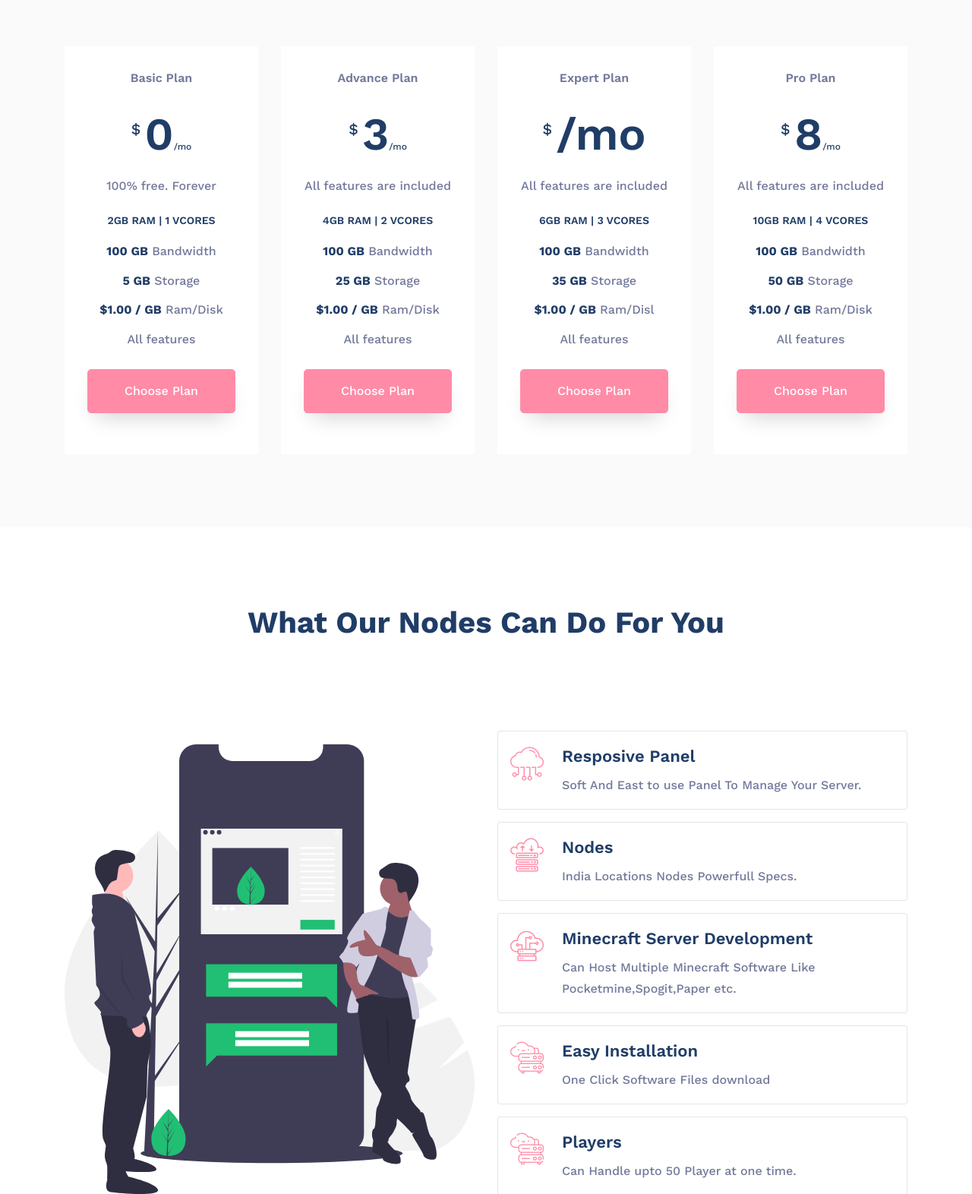
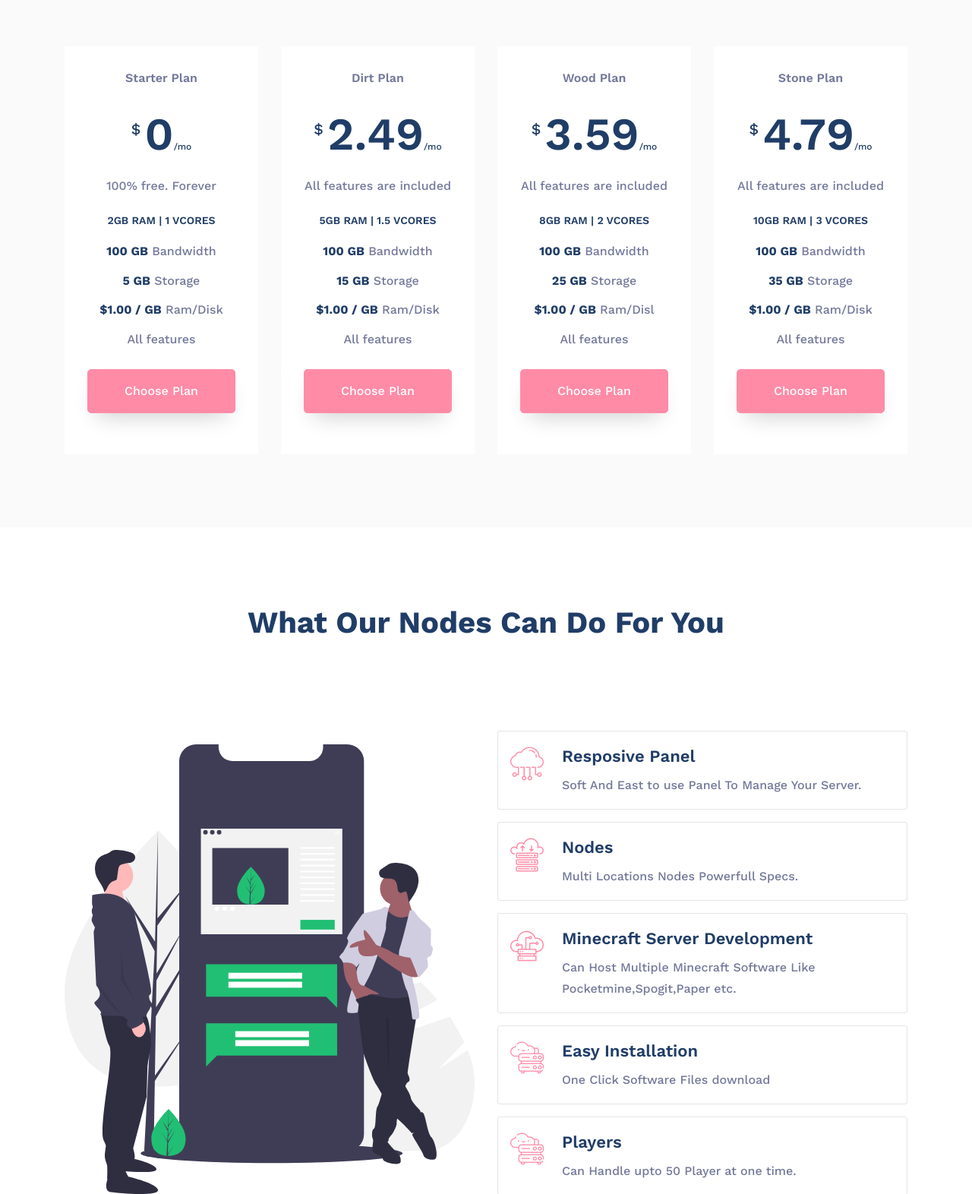
Before and after one commit to melonnodes/melonnodes.github.io, a plain HTML site: page pricing.html in a window 1280 px wide. Shown: the part 683-2255 px from the top of the page at 76% size. Drawn offline with nearby package versions, Linux system fonts and the light colour scheme; some packages are replaced by stand-ins of ours; no server answers; files whose address does not match are found by name.

Commit message:
Update pricing.html

```diff
--- a/pricing.html
+++ b/pricing.html
@@ -1,7 +1,7 @@
 <!DOCTYPE html>
 <html lang="en">
   <head>
-    <title>Lunar Hostings</title>
+    <title>MelonNodes</title>
     <link rel="icon" type="image/x-icon" href="/images/favicon.ico">
     <meta charset="utf-8">
     <meta name="viewport" content="width=device-width, initial-scale=1, shrink-to-fit=no">
@@ -32,8 +32,7 @@
 			<li class="nav-item"><a href="index.html" class="nav-link">Home</a></li>
 			<li class="nav-item active"><a href="about.html" class="nav-link">About Us</a></li>
 			<li class="nav-item"><a href="pricing.html" class="nav-link">Pricing</a></li>
-			<li class="nav-item"><a href="contact.html" class="nav-link">Contact</a></li>
-			<li class="nav-item cta"><a href="https://client.lunarhostings.com" class="nav-link"><span>Get started</span></a></li>
+			<li class="nav-item cta"><a href="https://client.melonnodes.com" class="nav-link"><span>Get started</span></a></li>
 		  </ul>
 		</div>
 	  </div>
@@ -63,7 +62,7 @@
 	        <div class="col-lg-3 col-md-6 ftco-animate">
 	          <div class="block-7">
 	            <div class="text-center">
-		            <h2 class="heading">Basic Plan</h2>
+		            <h2 class="heading">Starter Plan</h2>
 		            <span class="price"><sup>$</sup> <span class="number">0<small class="per">/mo</small></span>
 		            <span class="excerpt d-block">100% free. Forever</span>
 		            <h3 class="heading-2 mb-3">2GB Ram | 1 vCores</h3>
@@ -81,14 +80,14 @@
 	        <div class="col-lg-3 col-md-6 ftco-animate">
 	          <div class="block-7">
 	            <div class="text-center">
-		            <h2 class="heading">Advance Plan</h2>
-		            <span class="price"><sup>$</sup> <span class="number">3<small class="per">/mo</small></span></span>
+		            <h2 class="heading">Dirt Plan</h2>
+		            <span class="price"><sup>$</sup> <span class="number">2.49<small class="per">/mo</small></span></span>
 		            <span class="excerpt d-block">All features are included</span>
-		            <h3 class="heading-2 mb-3">4GB Ram | 2 vCores</h3>
+		            <h3 class="heading-2 mb-3">5GB Ram | 1.5 vCores</h3>
 
 		            <ul class="pricing-text mb-4">
 		              <li><strong>100 GB</strong> Bandwidth</li>
-		              <li><strong>25 GB</strong> Storage</li>
+		              <li><strong>15 GB</strong> Storage</li>
 		              <li><strong>$1.00 / GB</strong> Ram/Disk</li>
 		              <li>All features</li>
 		            </ul>
@@ -99,14 +98,14 @@
 	        <div class="col-lg-3 col-md-6 ftco-animate">
 	          <div class="block-7">
 	            <div class="text-center">
-		            <h2 class="heading">Expert Plan</h2>
-		            <span class="price"><sup>$</sup> <span class="number"5<small class="per">/mo</small></span></span>
+		            <h2 class="heading">Wood Plan</h2>
+		            <span class="price"><sup>$</sup> <span class="number">3.59<small class="per">/mo</small></span></span>
 		            <span class="excerpt d-block">All features are included</span>
-		            <h3 class="heading-2 mb-3">6GB Ram | 3 vCores</h3>
+		            <h3 class="heading-2 mb-3">8GB Ram | 2 vCores</h3>
 
 		            <ul class="pricing-text mb-4">
 		              <li><strong>100 GB</strong> Bandwidth</li>
-		              <li><strong>35 GB</strong> Storage</li>
+		              <li><strong>25 GB</strong> Storage</li>
 		              <li><strong>$1.00 / GB</strong> Ram/Disl</li>
 		              <li>All features</li>
 		            </ul>
@@ -117,14 +116,14 @@
 	        <div class="col-lg-3 col-md-6 ftco-animate">
 	          <div class="block-7">
 	            <div class="text-center">
-		            <h2 class="heading">Pro Plan</h2>
-		            <span class="price"><sup>$</sup> <span class="number">8<small class="per">/mo</small></span></span>
+		            <h2 class="heading">Stone Plan</h2>
+		            <span class="price"><sup>$</sup> <span class="number">4.79<small class="per">/mo</small></span></span>
 		            <span class="excerpt d-block">All features are included</span>
-		            <h3 class="heading-2 mb-3">10GB Ram | 4 vCores</h3>
+		            <h3 class="heading-2 mb-3">10GB Ram | 3 vCores</h3>
 
 		            <ul class="pricing-text mb-4">
 		              <li><strong>100 GB</strong> Bandwidth</li>
-		              <li><strong>50 GB</strong> Storage</li>
+		              <li><strong>35 GB</strong> Storage</li>
 		              <li><strong>$1.00 / GB</strong> Ram/Disk</li>
 		              <li>All features</li>
 		            </ul>
@@ -167,7 +166,7 @@
 		            	</div>
 		              <div class="media-body pl-4">
 		                <h3 class="heading">Nodes</h3>
-		                <p class="mb-0">India Locations Nodes Powerfull Specs.</p>
+		                <p class="mb-0">Multi Locations Nodes Powerfull Specs.</p>
 		              </div>
 		            </div>
     					</div>
@@ -215,7 +214,7 @@
         <div class="row mb-5">
           <div class="col-md">
             <div class="ftco-footer-widget mb-4">
-              <h2 class="ftco-heading-2">Lunar Hostings</h2>
+              <h2 class="ftco-heading-2">Melonnodes</h2>
               <p>Freemium Minecraft server hosting provider. 24/7 | Lag Free | DDoS Protected | 99.9% Uptime.</p>
               <ul class="ftco-footer-social list-unstyled mb-0">
                 <li class="ftco-animate"><a href="#"><span class="fa fa-twitter"></span></a></li>
@@ -230,7 +229,6 @@
               <ul class="list-unstyled">
                 <li><a href="about.html" class="py-2 d-block">About</a></li>
                 <li><a href="pricing.html" class="py-2 d-block">Pricing</a></li>
-                <li><a href="contact.html" class="py-2 d-block">Contact</a></li>
               </ul>
             </div>
           </div>
@@ -238,8 +236,8 @@
              <div class="ftco-footer-widget mb-4">
               <h2 class="ftco-heading-2">Navigational</h2>
               <ul class="list-unstyled">
-                <li><a href="https://client.lunarhostings.com" class="py-2 d-block">Join Us</a></li>
-                <li><a href="https://discord.gg/Fa5mXPdw2r" class="py-2 d-block">Discord</a></li>
+                <li><a href="https://client.melonnodes.com" class="py-2 d-block">Join Us</a></li>
+                <li><a href="https://discord.gg/knwayheNMQ" class="py-2 d-block">Discord</a></li>
                 <li><a href="privacy.html" class="py-2 d-block">Privacy &amp; Policy</a></li>
                 <li><a href="terms.html" class="py-2 d-block">Terms &amp; Condition</a></li>
               </ul>
@@ -252,7 +250,7 @@
 	              <ul>
 	                <li><span class="mr-3 fa fa-map-marker"></span><span class="text">India</span></li>
 	                <li><a href="#"><span class="mr-3 fa fa-phone"></span><span class="text">SOON</span></a></li>
-	                <li><a href="#"><span class="mr-3 fa fa-envelope"></span><span class="text">support@lunarhostings.com</span></a></li>
+	                <li><a href="#"><span class="mr-3 fa fa-envelope"></span><span class="text">support@melonnodes.com</span></a></li>
 	              </ul>
 	            </div>
             </div>
@@ -262,7 +260,7 @@
           <div class="col-md-12 text-center">
 
             <p><!-- Link back to Colorlib can't be removed. Template is licensed under CC BY 3.0. -->
-  Copyright &copy;<script>document.write(new Date().getFullYear());</script> All rights reserved | This Website is made by <i class="fa fa-heart" aria-hidden="true"></i> by <a href="https://discord.gg/Fa5mXPdw2r" target="_blank">LunarHostings</a>
+  Copyright &copy;<script>document.write(new Date().getFullYear());</script> All rights reserved | This Website is made by <i class="fa fa-heart" aria-hidden="true"></i> by <a href="https://discord.gg/knwayheNMQ" target="_blank">Melonnodes</a>
   <!-- Link back to Colorlib can't be removed. Template is licensed under CC BY 3.0. --></p>
           </div>
         </div>
```
